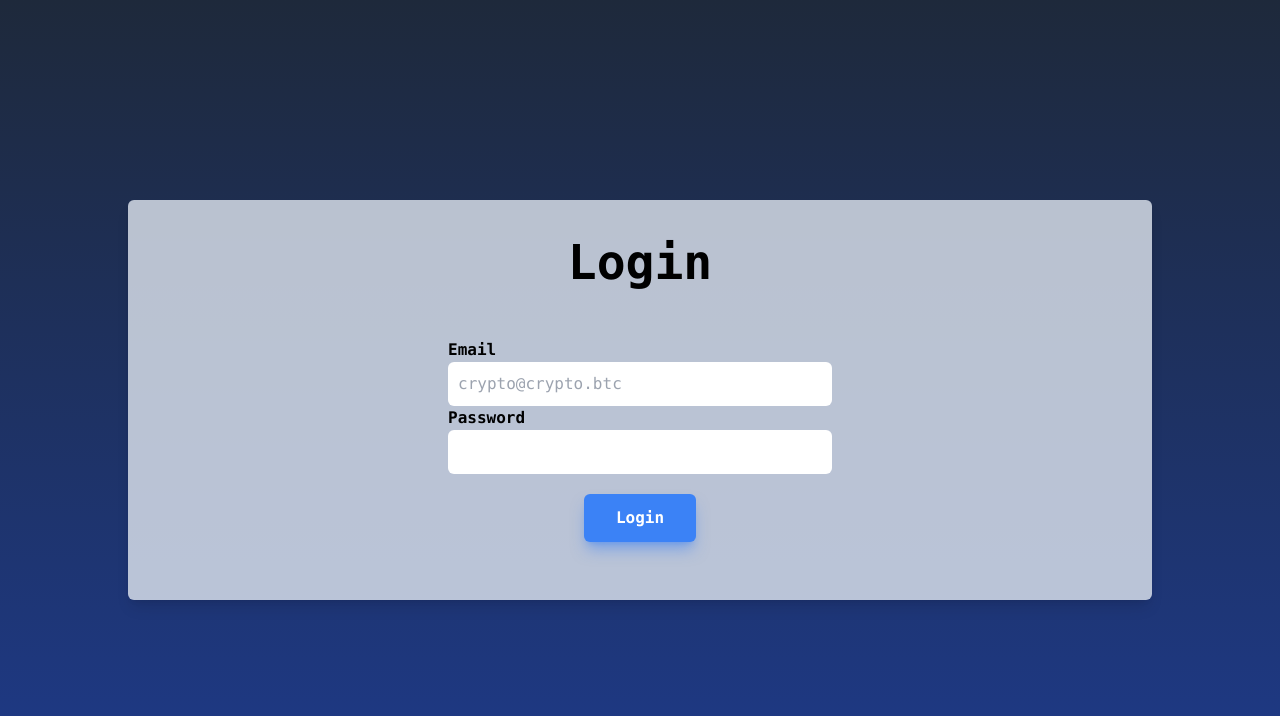
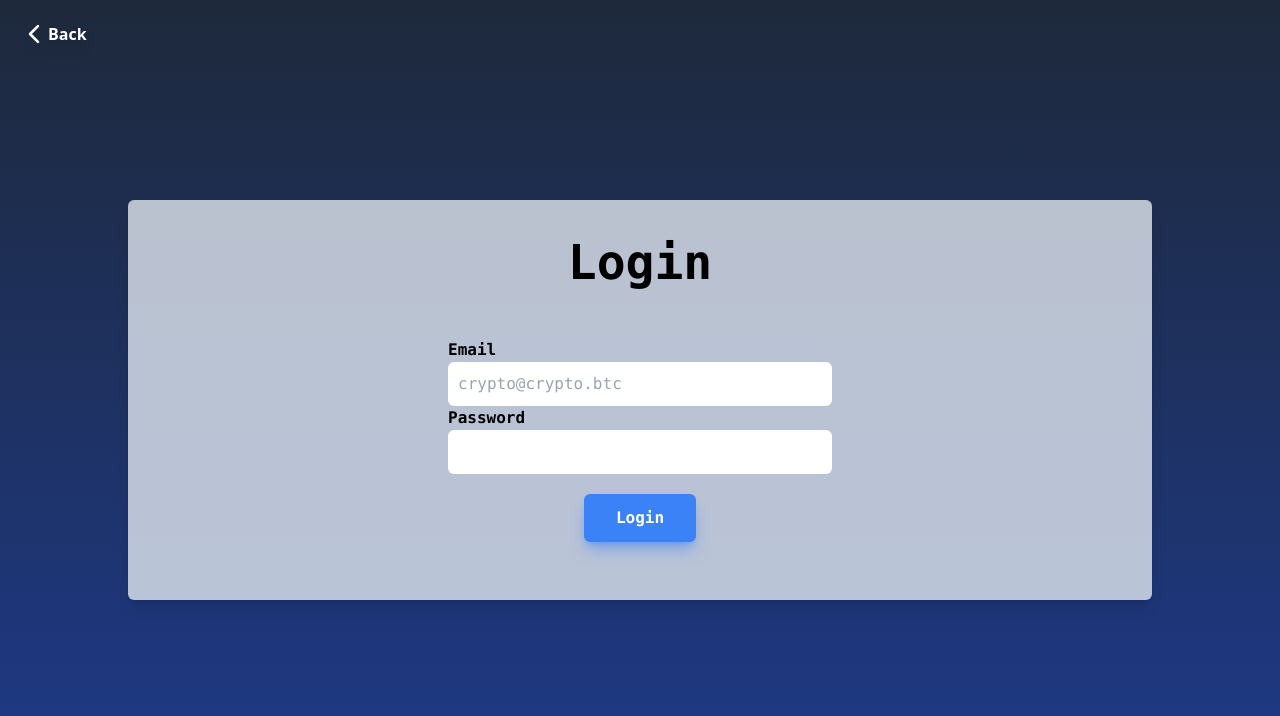
Before and after one commit to alemiranda1105/crypto-portfolio, a React (Create React App) app: page /login in a window 1280 px wide. Shown: the top 716 px of the page. Built offline with nearby package versions, Linux system fonts and the light colour scheme.

Commit message:
GoBack button

```diff
--- /dev/null
+++ b/src/components/BackButton.tsx
@@ -0,0 +1,17 @@
+import { Link } from "react-router-dom";
+import { ReactComponent as BackIcon } from "../assets/img/go-back-icon.svg"
+
+export interface BackButtonProps {
+    url: string
+}
+
+export const BackButton = ({url}: BackButtonProps) => {
+    return(
+        <div className="absolute left-0 top-0 p-2 m-3 drop-shadow-lg hover:scale-105 duration-150">
+            <Link to={url} className="flex justify-start items-center text-white">
+                <BackIcon className="w-7"/>
+                <h6 className="font-bold font-sans">Back</h6>
+            </Link>
+        </div>
+    );
+}
--- a/src/pages/HomePage.tsx
+++ b/src/pages/HomePage.tsx
@@ -9,7 +9,7 @@ export const HomePage = () => {
                 </div>
                 <div className="basis-1/2 flex flex-col justify-center justify-items-center items-center">
                     <Link to="/login" className="ease-in duration-200 bg-blue-500 shadow-lg shadow-blue-500/50 hover:shadow-none text-white font-black rounded-md py-3 px-8 my-5 w-max lg:font-3xl">Login</Link>
-                    <Link to="/sigunp" className="ease-in duration-200 bg-indigo-500 shadow-lg shadow-indigo-500/50 hover:shadow-none text-white font-black rounded-md py-3 px-8 w-max">Sign up</Link>
+                    <Link to="/register" className="ease-in duration-200 bg-indigo-500 shadow-lg shadow-indigo-500/50 hover:shadow-none text-white font-black rounded-md py-3 px-8 w-max">Sign up</Link>
                 </div>
             </div>
         </div>
--- a/src/pages/LoginPage.tsx
+++ b/src/pages/LoginPage.tsx
@@ -1,8 +1,10 @@
+import { BackButton } from "../components/BackButton";
 import { LoginForm } from "../components/LoginForm";
 
 export const LoginPage = () => {
     return(
         <div className="h-screen flex flex-col justify-center justify-items-center items-center bg-gradient-to-b from-slate-800 to-blue-900">
+            <BackButton url={"/"}/>
             <div className="h-1/2 w-4/5 flex flex-col justify-center justify-items-center items-center bg-slate-200/80 rounded-md shadow-lg">
                 <div className="basis-1/4">
                     <h1 className="text-center lg:text-5xl sm:text-xl md:text-2xl font-bold">Login</h1>
--- a/src/pages/RegisterPage.tsx
+++ b/src/pages/RegisterPage.tsx
@@ -1,8 +1,10 @@
+import { BackButton } from "../components/BackButton";
 import { SignUpForm } from "../components/SignUpForm";
 
 export const RegisterPage = () => {
     return(
         <div className="h-screen flex flex-col justify-center justify-items-center items-center bg-gradient-to-b from-slate-800 to-blue-900">
+            <BackButton url={"/"} />
             <div className="h-1/2 w-4/5 flex flex-col justify-center justify-items-center items-center bg-slate-200/80 rounded-md shadow-lg">
                 <div className="basis-1/4">
                     <h1 className="text-center lg:text-5xl sm:text-xl md:text-2xl font-bold">Join us!</h1>
```
Also changed, not shown: src/assets/img/go-back-icon.svg (added).
